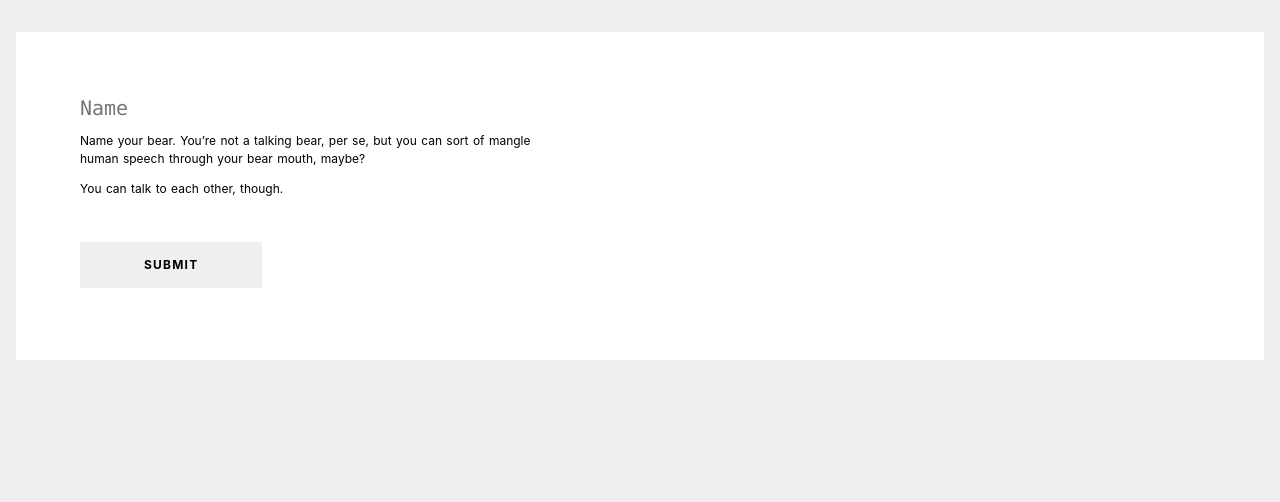
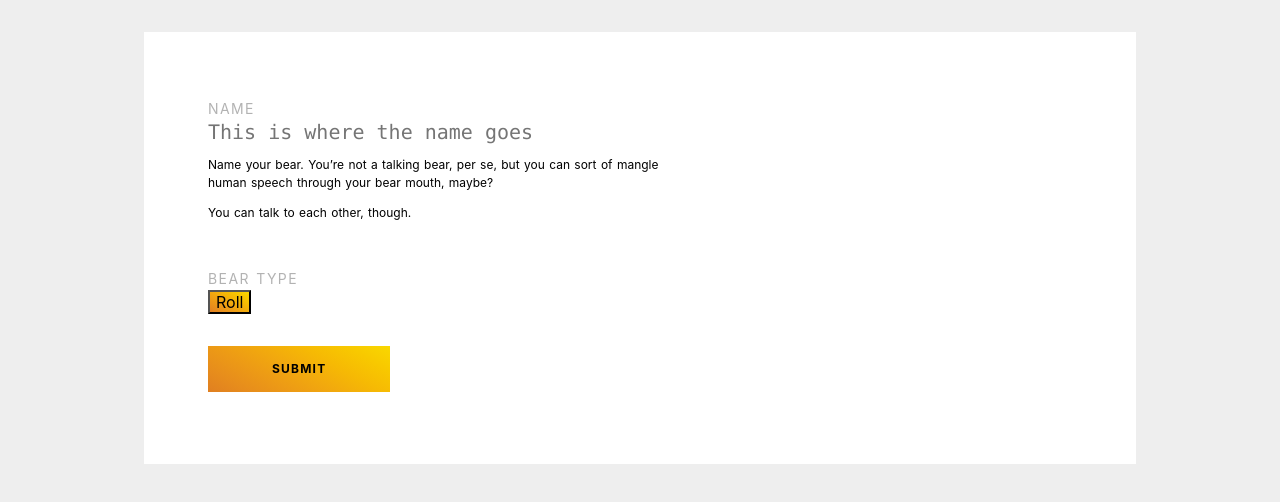
Before and after one commit to stormwarning/honeyware, a Nuxt app: page /bear in a window 1280 px wide. Shown: the top 502 px of the page. Built offline with nearby package versions, Linux system fonts and the light colour scheme; a web font is replaced by a local one.

Commit message:
Add Bear Type selection component

```diff
--- /dev/null
+++ b/components/BearTypeField.vue
@@ -0,0 +1,30 @@
+<template>
+    <div>
+        <button type="button" @click="rollForType">Roll</button>
+    </div>
+</template>
+
+<script>
+import { BEAR_TYPES } from '~/store/tables'
+
+export default {
+    props: {
+        value: {
+            type: Number,
+            default: null,
+        },
+    },
+
+    data: () => {
+        return {
+            selectedType: '',
+        }
+    },
+
+    methods: {
+        rollForType() {
+            this.$emit('roll', Math.floor(Math.random() * BEAR_TYPES.length))
+        },
+    },
+}
+</script>
--- a/pages/bear/index.vue
+++ b/pages/bear/index.vue
@@ -1,22 +1,37 @@
 <template>
-    <section class="cf pa3 pt4 mw9 center">
+    <section class="cf pa3 pt4 mw8 center">
         <form
             class="w-100 pa4-m pa5-l mb3 mb5-l bg-white"
             @submit.prevent="processSave"
         >
             <fieldset class="pa0 ma0 mb4 bn measure">
-                <v-input
-                    v-model="selectedCharacter.handle"
-                    class="f4 outline-0"
-                    type="text"
-                    placeholder="Name"
-                />
+                <label class="w-100">
+                    <span class="f6 ttu tracked black-30">Name</span>
+                    <v-input
+                        v-model="selectedCharacter.handle"
+                        class="f4 outline-0"
+                        type="text"
+                        placeholder="This is where the name goes"
+                    />
+                </label>
                 <p class="f7">
                     Name your bear. You’re not a talking bear, per se, but you
                     can sort of mangle human speech through your bear mouth,
                     maybe?
                 </p>
                 <p class="f7">You can talk to each other, though.</p>
+            </fieldset>
+            <fieldset class="pa0 ma0 mb4 bn measure">
+                <span class="f6 ttu tracked black-30">Bear type</span>
+                {{ selectedCharacter.type }}
+                <bear-type-field
+                    :value="selectedCharacter.type"
+                    @roll="updateType"
+                />
+                <div v-if="selectedCharacter.type">
+                    Type: {{ selectedTypeString }} Special skill:
+                    {{ selectedTypeSkill }}
+                </div>
             </fieldset>
             <button
                 class="f7 tracked b link dim ph3 ph5 pv3 mb2 dib bn pointer ttu"
@@ -31,10 +46,13 @@
 <script>
 import { mapActions, mapGetters } from 'vuex'
 
+import BearTypeField from '~/components/BearTypeField.vue'
 import VInput from '~/components/VInput.vue'
+import { BEAR_TYPES } from '~/store/tables'
 
 export default {
     components: {
+        BearTypeField,
         VInput,
     },
 
@@ -42,6 +60,9 @@ export default {
         return {
             selectedCharacter: {
                 handle: '',
+                type: null,
+                descriptor: null,
+                role: null,
             },
             editing: false,
         }
@@ -49,6 +70,14 @@ export default {
 
     computed: {
         ...mapGetters(['getCharacterById', 'getCharacterByHandle']),
+
+        selectedTypeString() {
+            return BEAR_TYPES[this.selectedCharacter.type].type || null
+        },
+
+        selectedTypeSkill() {
+            return BEAR_TYPES[this.selectedCharacter.type].skill || null
+        },
     },
 
     mounted() {
@@ -70,6 +99,11 @@ export default {
 
     methods: {
         ...mapActions(['createCharacter', 'updateCharacter', 'loadCharacters']),
+
+        updateType(type) {
+            console.log('type', type)
+            this.selectedCharacter.type = type
+        },
 
         resetAndGo() {
             this.selectedCharacter = {}
@@ -94,3 +128,19 @@ export default {
     },
 }
 </script>
+
+<style>
+form button {
+    font-family: inherit;
+    background-image: linear-gradient(
+        30deg,
+        #e07f21 0%,
+        #e78d1c 16%,
+        #ed9b15 33%,
+        #f2aa0d 50%,
+        #f6b904 66%,
+        #f8c800 83%,
+        #f9d800 100%
+    );
+}
+</style>
--- /dev/null
+++ b/store/tables.js
@@ -0,0 +1,37 @@
+export const BEAR_TYPES = [
+    { type: 'Grizzly', skill: 'Terrify' },
+    { type: 'Polar', skill: 'Swim' },
+    { type: 'Panda', skill: 'Eat anything that looks like bamboo' },
+    { type: 'Black', skill: 'Climb' },
+    { type: 'Sun', skill: 'Sense honey' },
+    { type: 'Honey Badger', skill: 'Carnage' },
+]
+
+export const BEAR_DESCRIPTORS = [
+    'Rookie',
+    'Washed-up',
+    'Retired',
+    'Unhinged',
+    'Slick',
+    'Incompetent',
+]
+
+export const BEAR_ROLES = [
+    'Muscle',
+    'Brains',
+    'Driver',
+    'Hacker',
+    'Thief',
+    'Face',
+]
+
+export const BEAR_HATS = [
+    'Trilby',
+    'Top',
+    'Bowler',
+    'Flat cap',
+    'Cowboy',
+    'Fex',
+    'Crown',
+    'Reroll',
+]
```
